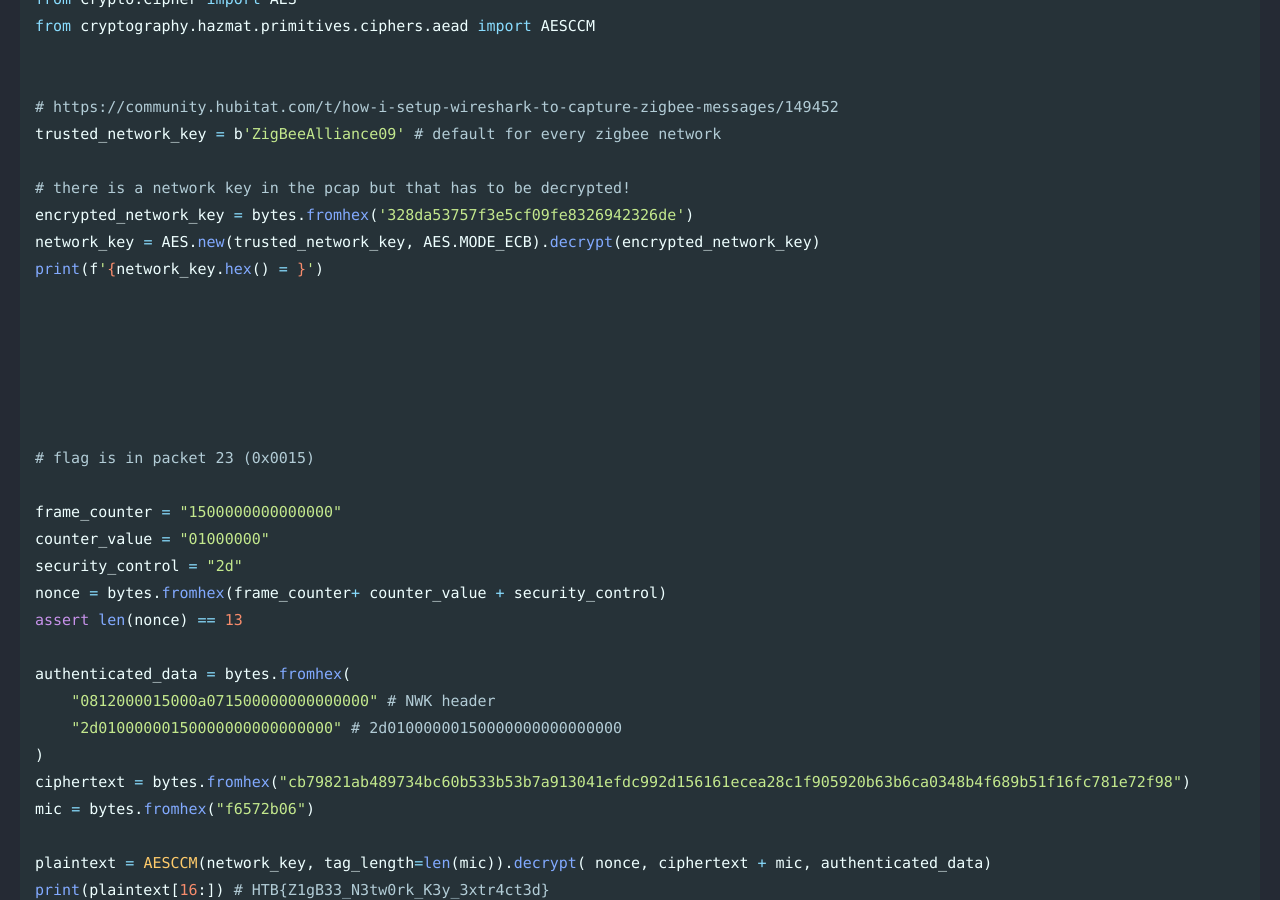
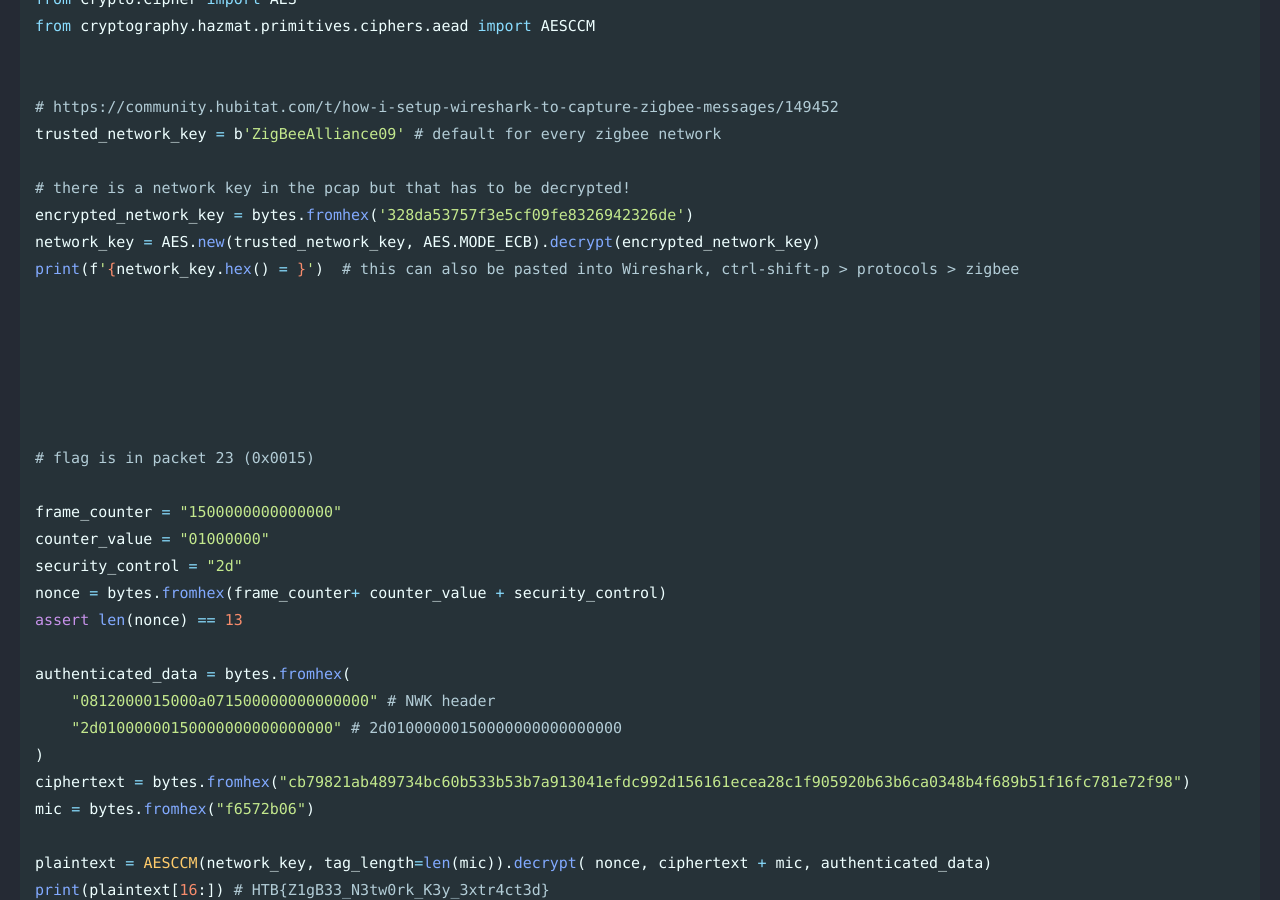
Before and after one commit to Connor-McCartney/Connor-McCartney.github.io, a Jekyll site: the page built from _pages/misc/DecryptingZigbeeTrafficCTFChallenge.md, in a window 1280 px wide and 900 px high, scrolled down 569 px. Built offline with Jekyll 4.4.1, drawn with Linux system fonts in a browser that asks for light colours; cached includes are drawn as plain includes.

Commit message:
Update DecryptingZigbeeTrafficCTFChallenge.md

```diff
--- a/_pages/misc/DecryptingZigbeeTrafficCTFChallenge.md
+++ b/_pages/misc/DecryptingZigbeeTrafficCTFChallenge.md
@@ -36,7 +36,7 @@ trusted_network_key = b'ZigBeeAlliance09' # default for every zigbee network
 # there is a network key in the pcap but that has to be decrypted!
 encrypted_network_key = bytes.fromhex('328da53757f3e5cf09fe8326942326de')
 network_key = AES.new(trusted_network_key, AES.MODE_ECB).decrypt(encrypted_network_key)
-print(f'{network_key.hex() = }')
+print(f'{network_key.hex() = }')  # this can also be pasted into Wireshark, ctrl-shift-p > protocols > zigbee
 
 
 
```
